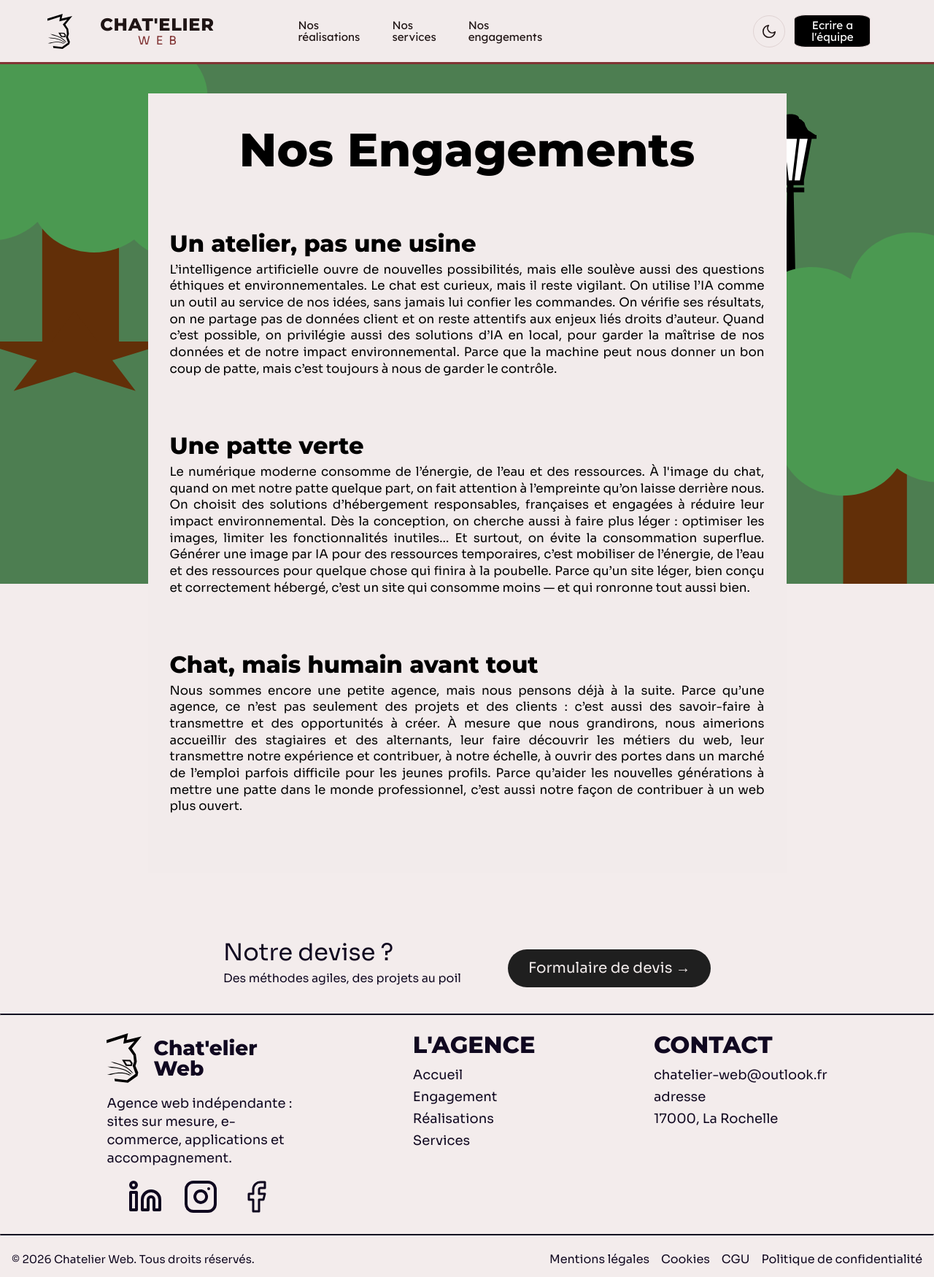
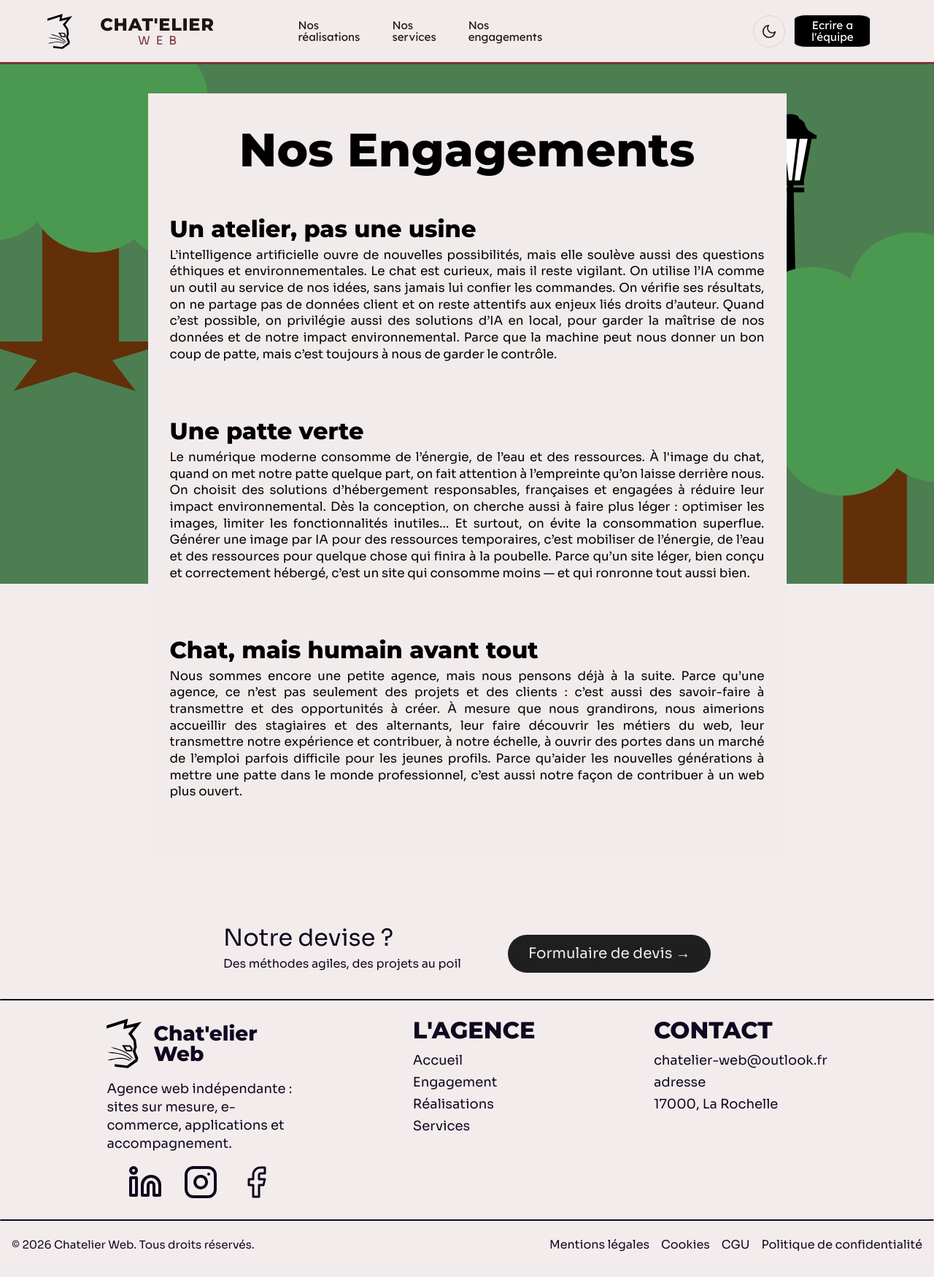
Before and after one commit to Saumons/site-agence-chatelier-web, a PHP site: page /nosEngagements.php in a window 1280 px wide. Shown: the whole page at 73% size. After the commit the page ends 1715 px from the top, so only its background shows below. Run offline with PHP 8.4, Linux system fonts and the light colour scheme.

Commit message:
feat(generalisation du scss dans all): geenralisation du scss dans all

```diff
--- a/public/nosEngagements.php
+++ b/public/nosEngagements.php
@@ -8,17 +8,17 @@ require __DIR__ . '/../templates/header.php';
 
 ?>
 
+    <img class="page-background page-background--engagements" src="./assets/images/svg/fonds/nosEngagements.svg" alt="">
+
 
     <main class="main main--engagements">
-        <section class="main__background">
-            <img src="./assets/images/svg/fonds/nosEngagements.svg" alt="">
-        </section>
-        <section class="main__content">
+        <header class="main__header">
             <h1 class="main__title">
                 Nos Engagements
             </h1>
+        </header>
 
-            <article class="main__article">
+            <section class="main__section">
                 <h2 class="main__subtitle">
                     Un atelier, pas une usine
                 </h2>
@@ -28,9 +28,9 @@ require __DIR__ . '/../templates/header.php';
                     Quand c’est possible, on privilégie aussi des solutions d’IA en local, pour garder la maîtrise de nos données et de notre impact environnemental.
                     Parce que la machine peut nous donner un bon coup de patte, mais c’est toujours à nous de garder le contrôle.
                 </p>
-            </article>
+            </section>
 
-            <article class="main__article">
+            <section class="main__section">
                 <h2 class="main__subtitle">
                     Une patte verte
                 </h2>
@@ -40,9 +40,9 @@ require __DIR__ . '/../templates/header.php';
                     Et surtout, on évite la consommation superflue. Générer une image par IA pour des ressources temporaires, c’est mobiliser de l’énergie, de l’eau et des ressources pour quelque chose qui finira à la poubelle.
                     Parce qu’un site léger, bien conçu et correctement hébergé, c’est un site qui consomme moins — et qui ronronne tout aussi bien.
                 </p>
-            </article>
+            </section>
 
-            <article class="main__article">
+            <section class="main__section">
                 <h2 class="main__subtitle">
                     Chat, mais humain avant tout
                 </h2>
@@ -51,8 +51,7 @@ require __DIR__ . '/../templates/header.php';
                     À mesure que nous grandirons, nous aimerions accueillir des stagiaires et des alternants, leur faire découvrir les métiers du web, leur transmettre notre expérience et contribuer, à notre échelle, à ouvrir des portes dans un marché de l’emploi parfois difficile pour les jeunes profils.
                     Parce qu’aider les nouvelles générations à mettre une patte dans le monde professionnel, c’est aussi notre façon de contribuer à un web plus ouvert.
                 </p>
-            </article>
-        </section>
+            </section>
     </main>
 
 
--- a/scss/pages/_accueil.scss
+++ /dev/null
@@ -1,102 +0,0 @@
-main {
-  .main__background {
-    position: fixed;
-    inset: 0;
-    z-index: -1;
-    overflow: hidden;
-  }
-
-  .main__background img {
-    display: block;
-    width: 100%;
-    height: 100%;
-    object-fit: cover;
-    object-position: center;
-  }
-
-  .main__content {
-    width: calc(100% - 20px);
-    margin: 0 auto;
-    padding: 30px 20px 45px;
-    display: flex;
-    flex-direction: column;
-    align-items: center;
-    background-color: #F2EBEB;
-  }
-  .main__title {
-    width: 100%;
-    font-size: 2.25rem;
-    text-align: center;
-    line-height: 1.1;
-  }
-
-  .main__article {
-    width: 100%;
-    align-self: flex-start;
-    margin-bottom: 4rem;
-
-    &:last-child {
-      margin-bottom: 0;
-    }
-  }
-
-  .main__subtitle {
-    margin-bottom: 5px;
-    font-size: 1.5rem;
-    font-weight: 700;
-    line-height: 1.2;
-  }
-
-  .main__paragraph {
-    font-size: 1rem;
-    line-height: 1.5;
-  }
-}
-
-@media screen and (min-width: 601px) {
-  main {
-    .main__content {
-      width: calc(100% - 32px);
-      padding: 35px 25px;
-    }
-
-    .main__title {
-      margin-bottom: 55px;
-      font-size: clamp(2.5rem, 5vw, 5rem);
-    }
-
-    .main__article {
-      width: 100%;
-      margin-bottom: 55px;
-    }
-
-    .main__subtitle {
-      font-size: clamp(1.4rem, 2.5vw, 2rem);
-    }
-
-    .main__paragraph {
-      font-size: 1.05rem;
-      line-height: 1.35;
-      text-align: justify;
-    }
-  }
-}
-
-@media screen and (min-width: 901px) {
-  main {
-    .main__content {
-      width: min(875px, calc(100% - 48px));
-      min-height: calc(100vh - 100px);
-      margin: 40px auto 60px;
-      padding: 42px 30px 80px;
-    }
-
-    .main__title {
-      margin-bottom: 75px;
-    }
-
-    .main__article {
-      margin-bottom: 75px;
-    }
-  }
-}
--- /dev/null
+++ b/scss/pages/_all.scss
@@ -0,0 +1,140 @@
+.page-background {
+  display: block;
+  position: static;
+  width: 100%;
+  height: auto;
+}
+
+.main {
+  display: flex;
+  flex-direction: column;
+  align-items: center;
+
+  .main__header,
+  .main__section {
+    box-sizing: border-box;
+    width: calc(100% - 20px);
+    margin: 0 auto;
+    background-color: #F2EBEB;
+  }
+
+  .main__header {
+    padding: 30px 20px 0;
+  }
+
+  .main__section {
+    padding: 0 20px 4rem;
+  }
+
+  .main__section:last-child {
+    padding-bottom: 45px;
+  }
+
+  .main__title {
+    width: 100%;
+    font-size: 2.25rem;
+    text-align: center;
+    line-height: 1.1;
+  }
+
+  .main__subtitle {
+    margin-bottom: 5px;
+    font-size: 1.5rem;
+    font-weight: 700;
+    line-height: 1.2;
+  }
+
+  .main__paragraph {
+    font-size: 1rem;
+    line-height: 1.5;
+  }
+
+  .main__article {
+    margin-bottom: 2rem;
+  }
+
+  .main__article:last-child {
+    margin-bottom: 0;
+  }
+
+  .main__contact {
+    display: inline-block;
+    padding: 0.75rem 1.25rem;
+    border-radius: 0.5rem;
+    background: #000000;
+    color: #ffffff;
+    text-decoration: none;
+  }
+}
+
+/* Tablet */
+@media screen and (min-width: 601px) {
+
+  .main {
+    .main__header,
+    .main__section {
+      width: calc(100% - 32px);
+    }
+
+    .main__header {
+      padding: 35px 25px 0;
+    }
+
+    .main__section {
+      padding: 0 25px 55px;
+    }
+
+    .main__section:last-child {
+      padding-bottom: 35px;
+    }
+
+    .main__title {
+      margin-bottom: 55px;
+      font-size: clamp(2.5rem, 5vw, 5rem);
+    }
+
+    .main__subtitle {
+      font-size: clamp(1.4rem, 2.5vw, 2rem);
+    }
+
+    .main__paragraph {
+      font-size: 1.05rem;
+      line-height: 1.35;
+      text-align: justify;
+    }
+  }
+}
+
+/* Monitor */
+@media screen and (min-width: 901px) {
+  .page-background {
+    position: fixed;
+    inset: 0;
+    z-index: -1;
+    width: 100%;
+    height: 100%;
+    object-fit: cover;
+    object-position: center;
+  }
+
+  .main {
+    margin: 40px auto 60px;
+
+    .main__header,
+    .main__section {
+      width: min(875px, calc(100% - 48px));
+    }
+
+    .main__header {
+      padding: 42px 30px 0;
+    }
+
+    .main__section {
+      padding: 0 30px 75px;
+    }
+
+    .main__section:last-child {
+      padding-bottom: 80px;
+    }
+  }
+}
--- a/scss/pages/_index.scss
+++ b/scss/pages/_index.scss
@@ -1,2 +1,3 @@
+@forward "all";
 @forward "nosEngagements";
 @forward "accueil";
--- a/scss/pages/_nosEngagements.scss
+++ /dev/null
@@ -1,102 +0,0 @@
-main {
-    .main__background {
-      position: fixed;
-      inset: 0;
-      z-index: -1;
-      overflow: hidden;
-    }
-
-    .main__background img {
-      display: block;
-      width: 100%;
-      height: 100%;
-      object-fit: cover;
-      object-position: center;
-    }
-
-    .main__content {
-      width: calc(100% - 20px);
-      margin: 0 auto;
-      padding: 30px 20px 45px;
-      display: flex;
-      flex-direction: column;
-      align-items: center;
-      background-color: #F2EBEB;
-    }
-    .main__title {
-      width: 100%;
-      font-size: 2.25rem;
-      text-align: center;
-      line-height: 1.1;
-    }
-
-    .main__article {
-      width: 100%;
-      align-self: flex-start;
-      margin-bottom: 4rem;
-
-      &:last-child {
-        margin-bottom: 0;
-      }
-    }
-
-    .main__subtitle {
-      margin-bottom: 5px;
-      font-size: 1.5rem;
-      font-weight: 700;
-      line-height: 1.2;
-    }
-
-    .main__paragraph {
-      font-size: 1rem;
-      line-height: 1.5;
-    }
-  }
-
-  @media screen and (min-width: 601px) {
-    main {
-      .main__content {
-        width: calc(100% - 32px);
-        padding: 35px 25px;
-      }
-
-      .main__title {
-        margin-bottom: 55px;
-        font-size: clamp(2.5rem, 5vw, 5rem);
-      }
-
-      .main__article {
-        width: 100%;
-        margin-bottom: 55px;
-      }
-
-      .main__subtitle {
-        font-size: clamp(1.4rem, 2.5vw, 2rem);
-      }
-
-      .main__paragraph {
-        font-size: 1.05rem;
-        line-height: 1.35;
-        text-align: justify;
-      }
-    }
-  }
-
-  @media screen and (min-width: 901px) {
-    main {
-      .main__content {
-        width: min(875px, calc(100% - 48px));
-        min-height: calc(100vh - 100px);
-        margin: 40px auto 60px;
-        padding: 42px 30px 80px;
-      }
-
-      .main__title {
-        margin-bottom: 75px;
-      }
-
-      .main__article {
-        margin-bottom: 75px;
-      }
-    }
-  }
```
Also changed, not shown: public/index.php (+49 -10 lines), public/assets/css/style.css.
